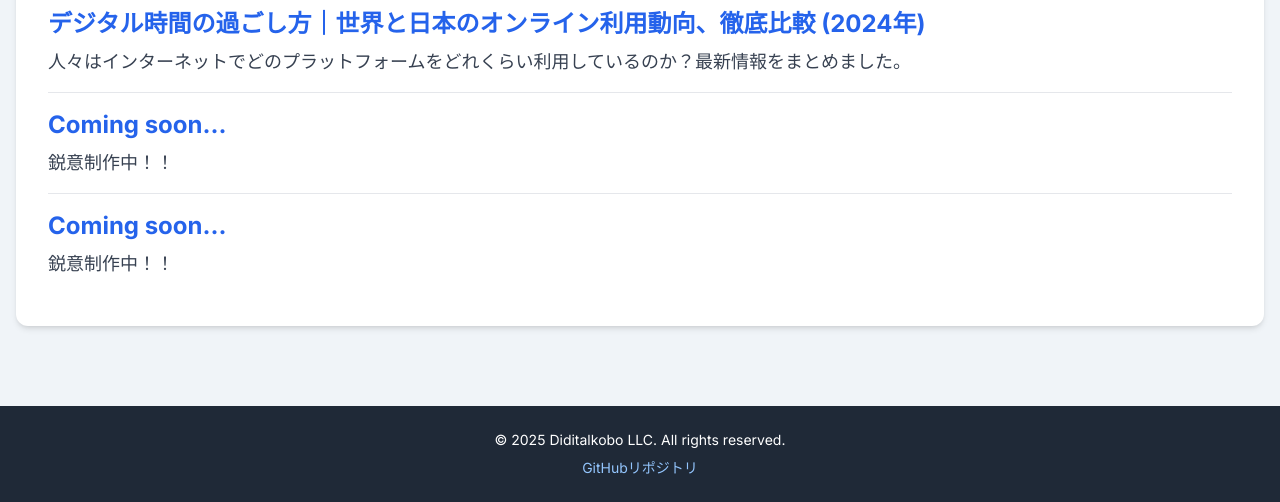
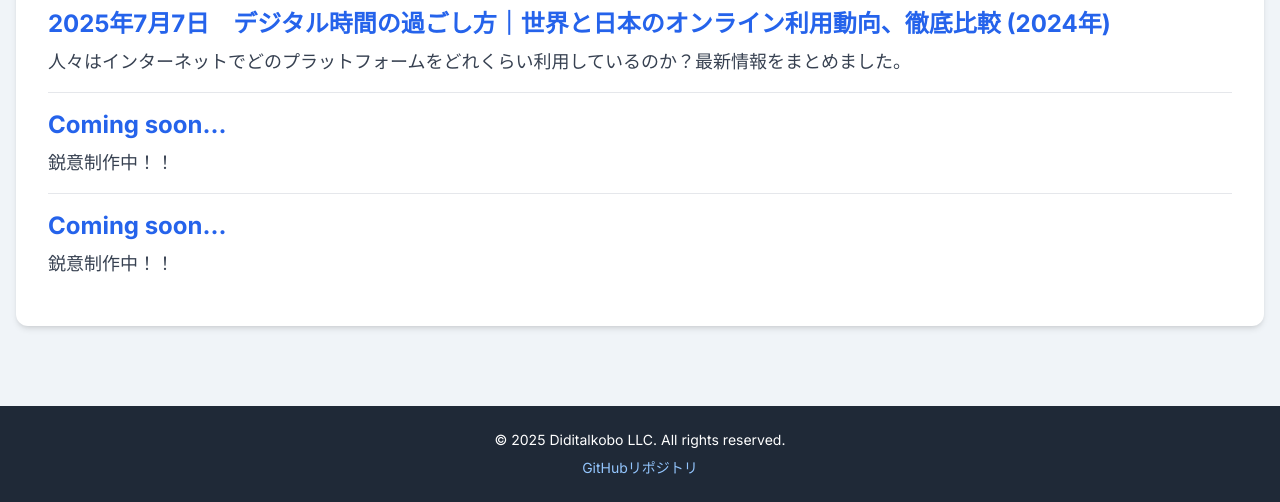
Before and after one commit to Digitalkobo/infographics, a plain HTML site: page index.html in a window 1280 px wide. Shown: the part 565-1067 px from the top of the page. Drawn offline with nearby package versions, Linux system fonts and the light colour scheme.

Commit message:
Update index.html
タイトルを微調整

```diff
--- a/index.html
+++ b/index.html
@@ -54,7 +54,7 @@
                 <li class="border-b border-gray-200 pb-4 last:border-b-0">
                     <h3 class="text-2xl font-bold mb-2 text-gray-900">
                         <a href="20250707-digital-life.html" class="text-blue-600 hover:text-blue-800 hover:underline transition-colors duration-300">
-                            デジタル時間の過ごし方｜世界と日本のオンライン利用動向、徹底比較 (2024年)
+                            2025年7月7日　デジタル時間の過ごし方｜世界と日本のオンライン利用動向、徹底比較 (2024年)
                         </a>
                     </h3>
                     <p class="text-gray-700 text-lg">
```
